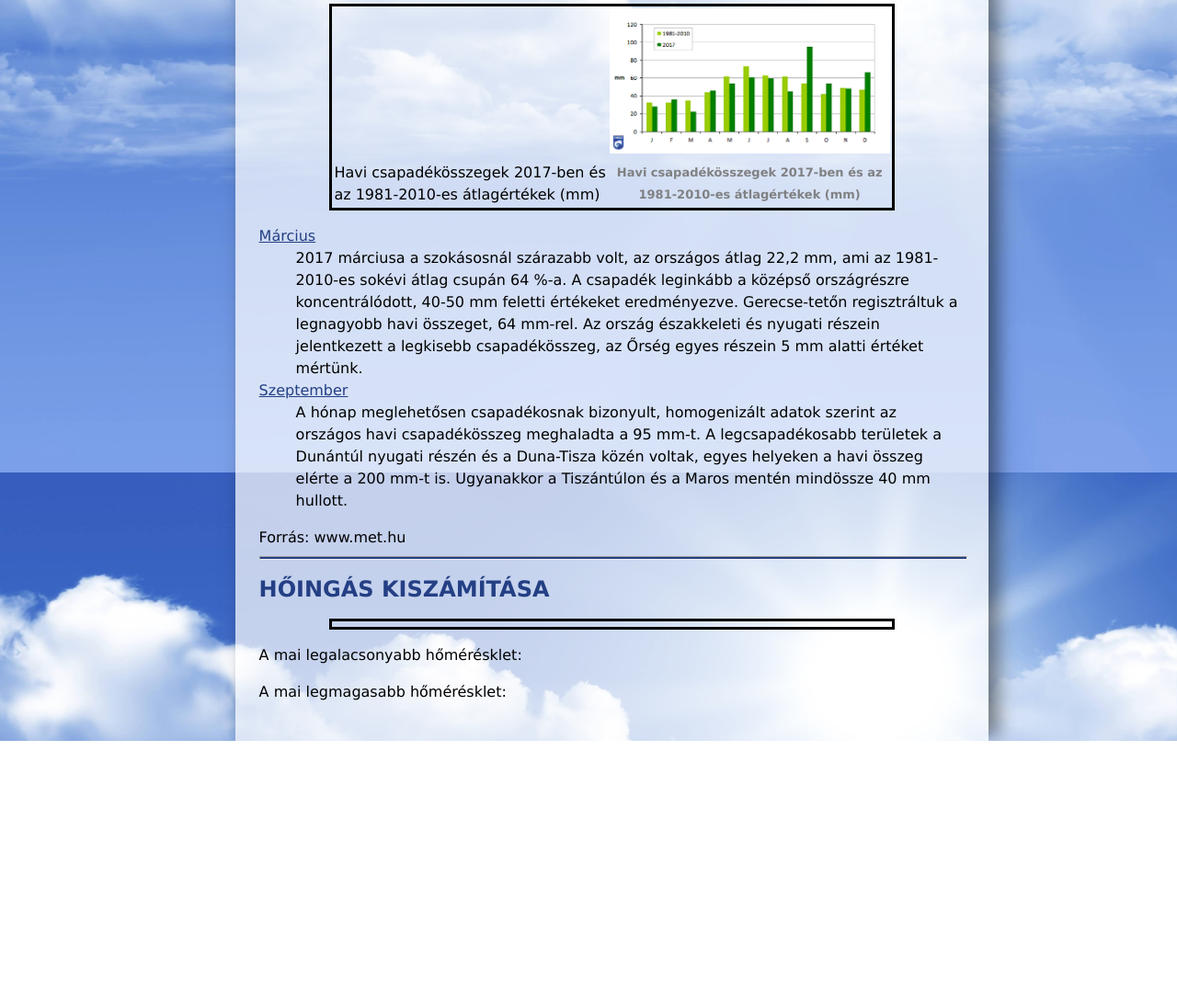
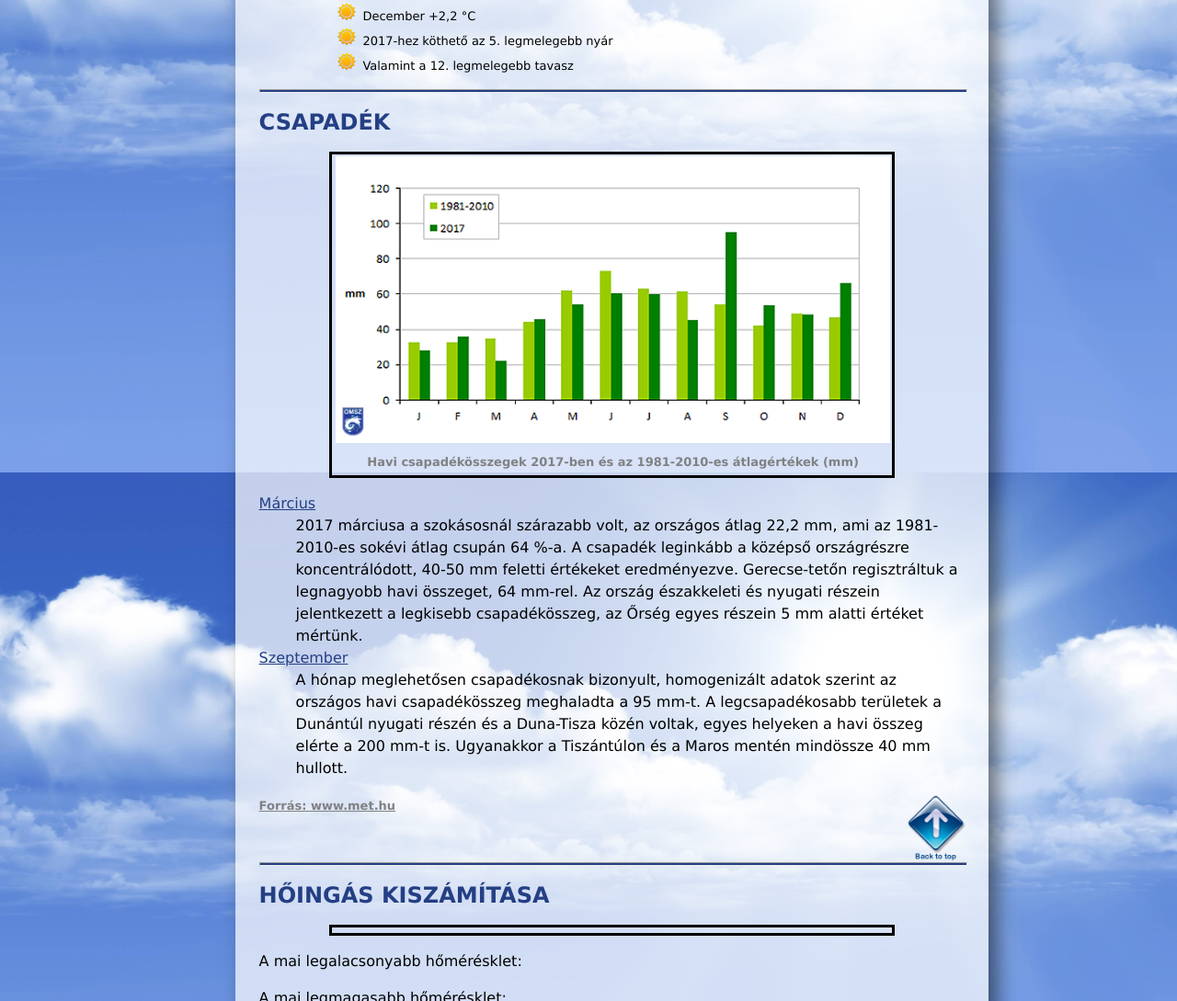
Before and after one commit to DPKRig0/idojaras_git_dolgozat_RigoNorbert, a plain HTML site: page index.html in a window 1280 px wide. Shown: the part 1086-2175 px from the top of the page at 92% size. Before the commit the page ends 1892 px from the top, so only its background shows below. Drawn offline with Linux system fonts and the light colour scheme.

Commit message:
16-17. feladat

```diff
--- a/ido.css
+++ b/ido.css
@@ -74,6 +74,10 @@ text-transform: uppercase;}
 li{
 	list-style-image: url(nap.png);
 	margin-left: 10%;}
-	dt{
+dt{
 		color:  #243f84;
 		text-decoration: underline;}
+#fel{
+	float: right;
+	width: 5vw;
+		}
--- a/index.html
+++ b/index.html
@@ -22,7 +22,7 @@
         <td><img src="graikon1.gif" alt="grafikon1" title="Forrás: www.met.hu"></td>
     </tr>
     <tr>
-        <td>Az országos havi középhőmérséklet eltérése a sokévi (1981-2010-es) átlagtól 2017-ben</td>
+        <td></td>
         <td class="szurke">Az országos havi középhőmérséklet eltérése a sokévi (1981-2010-es) átlagtól 2017-ben</td>
     </tr>
 </table>
@@ -46,7 +46,7 @@
         <td><img src="graikon2.gif" alt="grafikon2" title="Forrás: www.met.hu"></td>
     </tr>
     <tr>
-        <td>Havi csapadékösszegek 2017-ben és az 1981-2010-es átlagértékek (mm)</td>
+        <td></td>
         <td class="szurke">Havi csapadékösszegek 2017-ben és az 1981-2010-es átlagértékek (mm)</td>
     </tr>
 </table>
@@ -56,7 +56,8 @@
     <dt>Szeptember</dt>
     <dd>A hónap meglehetősen csapadékosnak bizonyult, homogenizált adatok szerint az országos havi csapadékösszeg meghaladta a 95 mm-t. A legcsapadékosabb területek a Dunántúl nyugati részén és a Duna-Tisza közén voltak, egyes helyeken a havi összeg elérte a 200 mm-t is. Ugyanakkor a Tiszántúlon és a Maros mentén mindössze 40 mm hullott.</dd>
     </dl>
-    Forrás: www.met.hu
+    <a href="index.html#keret"><img src="top.png" alt="fel" id="fel"></a>
+    <p><a href="https://www.met.hu" target="_blank" class="szurke">Forrás: www.met.hu</a></p>
 
 <hr>
 <h2>Hőingás kiszámítása</h2>
```
